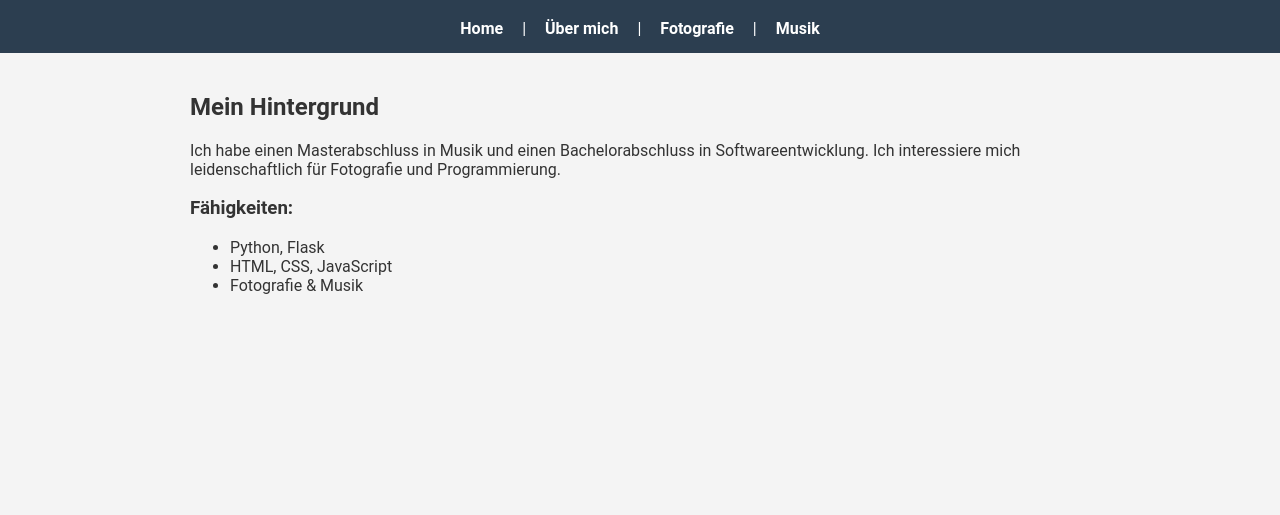
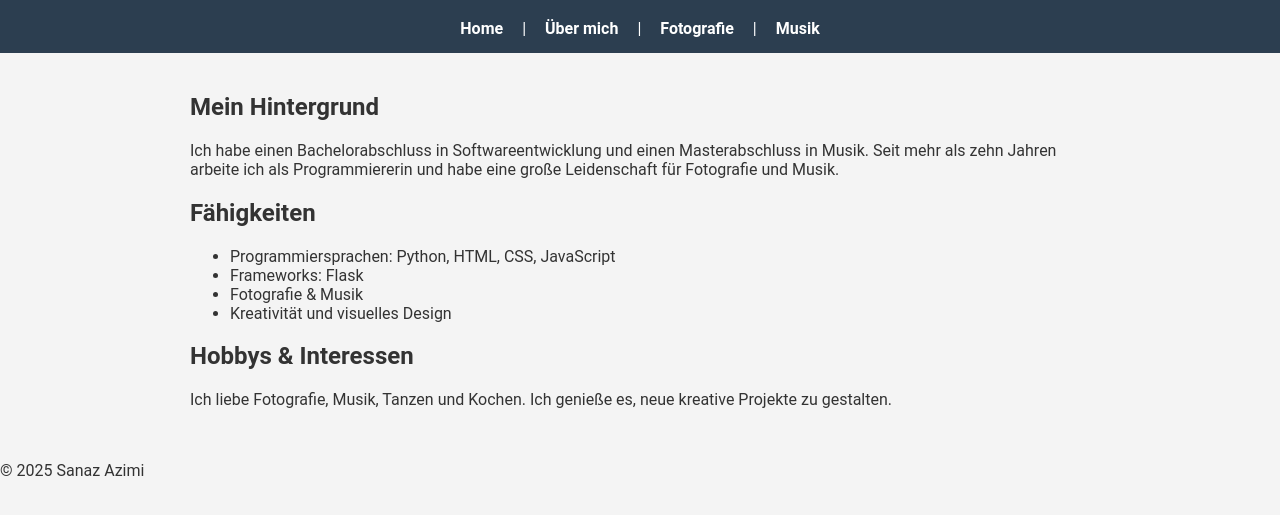
Before and after one commit to saaniisaan/portfolio_flask, a plain HTML site: page about.html in a window 1280 px wide. Shown: the part 77-592 px from the top of the page. Drawn offline with Linux system fonts and the light colour scheme.

Commit message:
Add complete About page for GitHub Pages

```diff
--- a/about.html
+++ b/about.html
@@ -9,22 +9,38 @@
     <header>
         <h1>Über mich</h1>
         <nav>
-            <a href="/">Home</a> |
-            <a href="/about">Über mich</a> |
-            <a href="/fotografie">Fotografie</a> |
-            <a href="/musik">Musik</a>
+            <a href="index.html">Home</a> |
+            <a href="about.html">Über mich</a> |
+            <a href="fotografie.html">Fotografie</a> |
+            <a href="musik.html">Musik</a>
         </nav>
     </header>
+
     <main>
-        <h2>Mein Hintergrund</h2>
-        <p>Ich habe einen Masterabschluss in Musik und einen Bachelorabschluss in Softwareentwicklung.
-            Ich interessiere mich leidenschaftlich für Fotografie und Programmierung.</p>
-        <h3>Fähigkeiten:</h3>
-        <ul>
-            <li>Python, Flask</li>
-            <li>HTML, CSS, JavaScript</li>
-            <li>Fotografie & Musik</li>
-        </ul>
+        <section>
+            <h2>Mein Hintergrund</h2>
+            <p>Ich habe einen Bachelorabschluss in Softwareentwicklung und einen Masterabschluss in Musik.
+               Seit mehr als zehn Jahren arbeite ich als Programmiererin und habe eine große Leidenschaft für Fotografie und Musik.</p>
+        </section>
+
+        <section>
+            <h2>Fähigkeiten</h2>
+            <ul>
+                <li>Programmiersprachen: Python, HTML, CSS, JavaScript</li>
+                <li>Frameworks: Flask</li>
+                <li>Fotografie & Musik</li>
+                <li>Kreativität und visuelles Design</li>
+            </ul>
+        </section>
+
+        <section>
+            <h2>Hobbys & Interessen</h2>
+            <p>Ich liebe Fotografie, Musik, Tanzen und Kochen. Ich genieße es, neue kreative Projekte zu gestalten.</p>
+        </section>
     </main>
+
+    <footer>
+        <p>&copy; 2025 Sanaz Azimi</p>
+    </footer>
 </body>
 </html>
```
